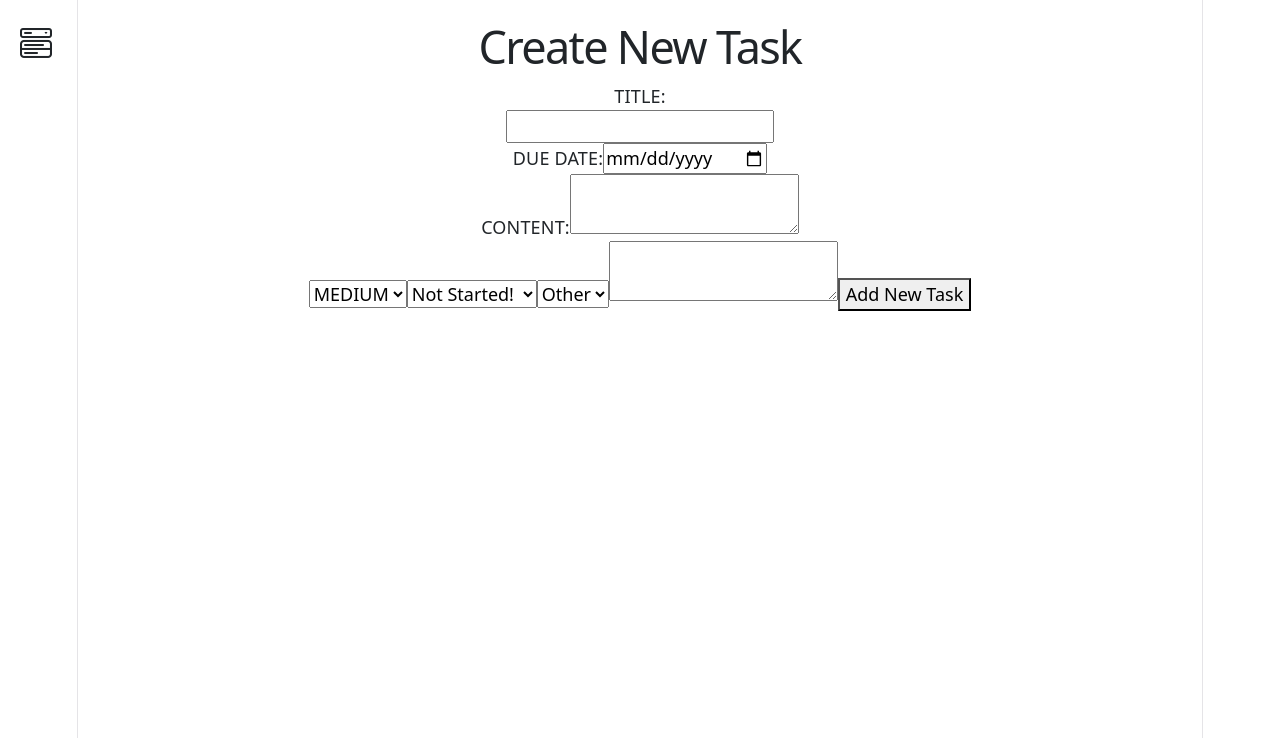
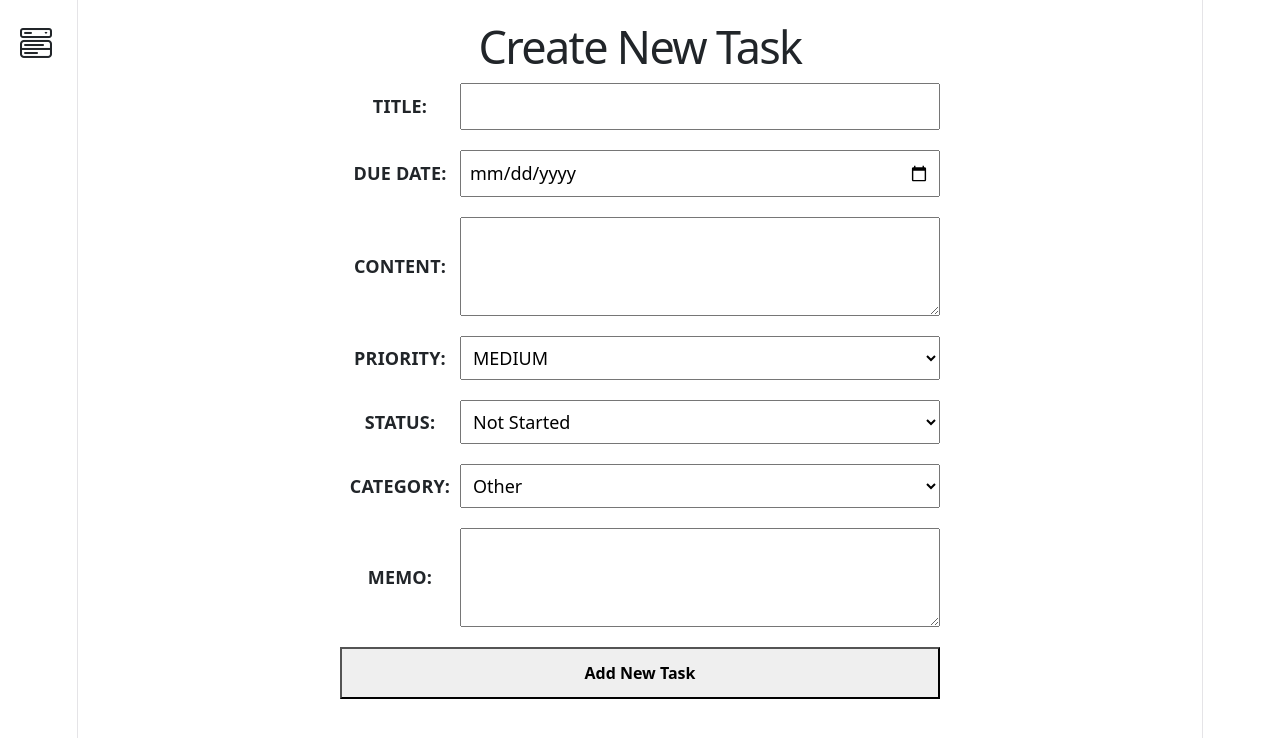
Before and after one commit to hinaI-2327/task-manager, a React (Vite) app in the folder react-project/: page /tasks/new in a window 1280 px wide. Shown: the top 738 px of the page. Built offline with nearby package versions, Linux system fonts and the light colour scheme.

Commit message:
TaskCreate UI updated

```diff
--- a/react-project/src/pages/TaskCreate.jsx
+++ b/react-project/src/pages/TaskCreate.jsx
@@ -37,69 +37,103 @@ export default function TaskCreate(){
         <div>
             <h1>Create New Task</h1>
 {/* タスク作成フォーム */}
-            <form onSubmit={handleSubmit}>
+            <form onSubmit={handleSubmit} style={{maxWidth: "600px", margin: "0 auto"}}>
 {/* タイトル */}
-                <div>
-                    <label>TITLE:</label><br />
+                <div style={{ display: "flex", alignItems: "center", marginBottom: "20px" }}>
+                    <label style={{ width: "120px", fontWeight: "bold" }}>TITLE:</label><br />
                     <input
                         type="text"
                         value={title}
                         onChange={(e) => setTitle(e.target.value)}
                         required
+                        style={{ flex: 1, padding: "8px" }}
                     />
                 </div>
 {/* 期限日 */}
-                <div>
-                    <label>DUE DATE:</label>
+                <div style={{ display: "flex", alignItems: "center", marginBottom: "20px" }}>
+                    <label style={{ width: "120px", fontWeight: "bold" }}>DUE DATE:</label>
                     <input
                         type="date"
                         value={dueDate}
                         onChange={(e) => setDueDate(e.target.value)}
                         required
+                        style={{ flex: 1, padding: "8px" }}
                     />
                 </div>
 {/* 内容 */}
-                <div>
-                    <label>CONTENT:</label>
+                <div style={{ display: "flex", alignItems: "center", marginBottom: "20px" }}>
+                    <label style={{ width: "120px", fontWeight: "bold" }}>CONTENT:</label>
                     <textarea
                         value={content}
                         onChange={(e) => setContent(e.target.value)}
-                        rowx="4"
+                        rows="3"
+                        style={{ flex: 1, padding: "8px" }}
                     />
                 </div>
 {/* 優先度 */}
-                <select value={priority}
+                <div style={{ display: "flex", alignItems: "center", marginBottom: "20px" }}>
+                    <label style={{ width: "120px", fontWeight: "bold" }}>PRIORITY:</label>
+                    <select
+                        value={priority}
                         onChange={(e) => setPriority(e.target.value)}
+                        style={{ flex: 1, padding: "8px" }}
                     >
                         <option value="high">HIGH</option>
                         <option value="medium">MEDIUM</option>
                         <option value="low">LOW</option>
                     </select>
+                </div>
 {/* ステータス */}
-                <select value={status}
+                <div style={{ display: "flex", alignItems: "center", marginBottom: "20px" }}>
+                    <label style={{ width: "120px", fontWeight: "bold" }}>STATUS:</label>
+                    <select
+                        value={status}
                         onChange={(e) => setStatus(e.target.value)}
+                        style={{ flex: 1, padding: "8px" }}
                     >
-                    <option value="not_started">Not Started!</option>
-                    <option value="in_progress">In Progress!!</option>
-                    <option value="completed">Completed!!!</option>
+                        <option value="not_started">Not Started</option>
+                        <option value="in_progress">In Progress</option>
+                        <option value="completed">Completed</option>
                         <option value="on_hold">On Hold</option>
                     </select>
+                </div>
 {/* 分類 */}
-                <select value={category}
+                <div style={{ display: "flex", alignItems: "center", marginBottom: "20px" }}>
+                    <label style={{ width: "120px", fontWeight: "bold" }}>CATEGORY:</label>
+                    <select
+                        value={category}
                         onChange={(e) => setCategory(e.target.value)}
+                        style={{ flex: 1, padding: "8px" }}
                     >
                         <option value="life">Life</option>
                         <option value="study">Study</option>
                         <option value="work">Work</option>
                         <option value="other">Other</option>
-
                     </select>
+                </div>
 {/* メモ */}
-                <textarea value={memo}
-                onChange={(e) =>setMemo(e.target.value)}
+                <div style={{ display: "flex", alignItems: "center", marginBottom: "20px" }}>
+                    <label style={{ width: "120px", fontWeight: "bold" }}>MEMO:</label>
+                    <textarea
+                        value={memo}
+                        onChange={(e) => setMemo(e.target.value)}
+                        rows="3"
+                        style={{ flex: 1, padding: "8px" }}
                     />
+                </div>
 {/* 追加ボタン */}
-                <button type="submit">Add New Task</button>
+                <button
+                    type="submit"
+                    style={{
+                        width: "100%",
+                        padding: "12px",
+                        fontSize: "16px",
+                        fontWeight: "bold",
+                        cursor: "pointer"
+                    }}
+                >
+                    Add New Task
+                </button>
             </form>
         </div>
     );
```
Lines whose indentation alone changed are shown as unchanged.
